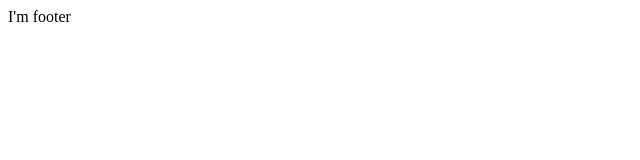
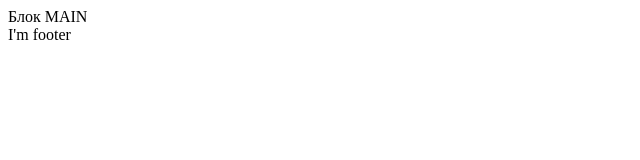
Before and after one commit to RudolphIgor/AZ, a website: page src/index.html in a window 1280 px wide. Shown: the full height of the page, 0-640 px from the left. Drawn offline with nearby package versions, Linux system fonts and the light colour scheme; files that its build step writes are made by us from their sources; files whose address does not match are found by name.

Commit message:
Тест гита

```diff
--- a/src/index.html
+++ b/src/index.html
@@ -7,7 +7,7 @@
 <body>
 	@@include('html/header.html', {})
 	<main>
-
+		Блок MAIN
 
 	</main>
 	@@include('html/footer.html', {})
```
